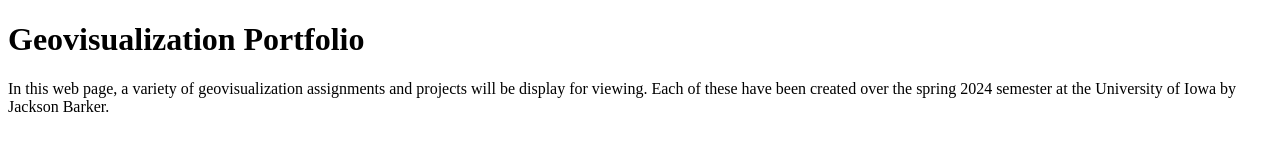
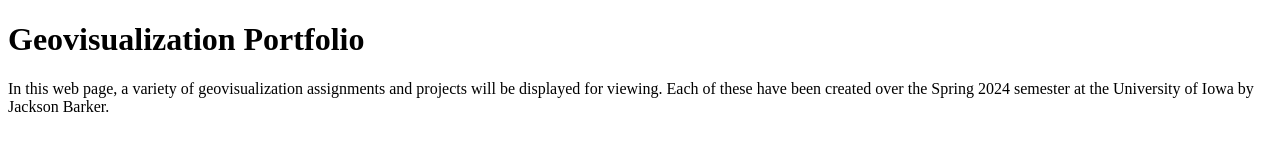
Before and after one commit to geog3540/jbarker5, a plain HTML site: page index.html in a window 1280 px wide. Drawn offline with Linux system fonts and the light colour scheme.

Commit message:
Update index.html

```diff
--- a/index.html
+++ b/index.html
@@ -7,7 +7,7 @@
 </head>
 <body>
   <h1> Geovisualization Portfolio </h1>
-  <p> In this web page, a variety of geovisualization assignments and projects will be display for viewing. Each of these have been created over the spring 2024 semester at the University of Iowa by Jackson Barker.
+  <p> In this web page, a variety of geovisualization assignments and projects will be displayed for viewing. Each of these have been created over the Spring 2024 semester at the University of Iowa by Jackson Barker.
 
   </p>
 </body>
```
